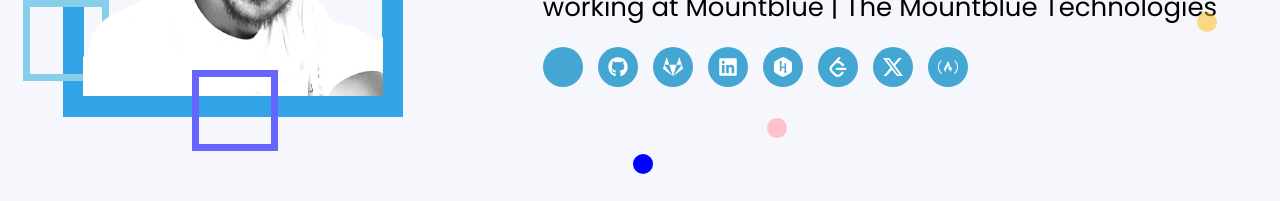
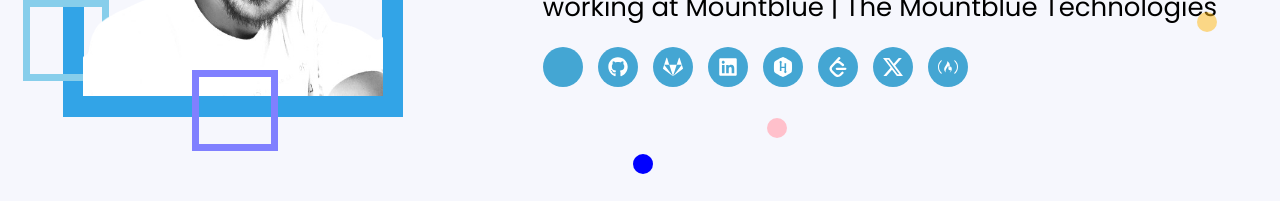
Before and after one commit to sandeep8854/sandeep, a React (Vite) app: page / in a window 1280 px wide. Shown: the part 350-551 px from the top of the page. Built offline with nearby package versions, Linux system fonts and the light colour scheme; some icons are missing.

Commit message:
modified profile box bottom color

```diff
--- a/src/components/Hero/hero.css
+++ b/src/components/Hero/hero.css
@@ -44,7 +44,7 @@
 .profile-box-bottom {
   width: 8.6rem;
   height: 8.1rem;
-  border: 7px solid #6666ff;
+  border: 7px solid #8080ff;
   position: absolute;
   right: 81px;
   top: 138px;
```
